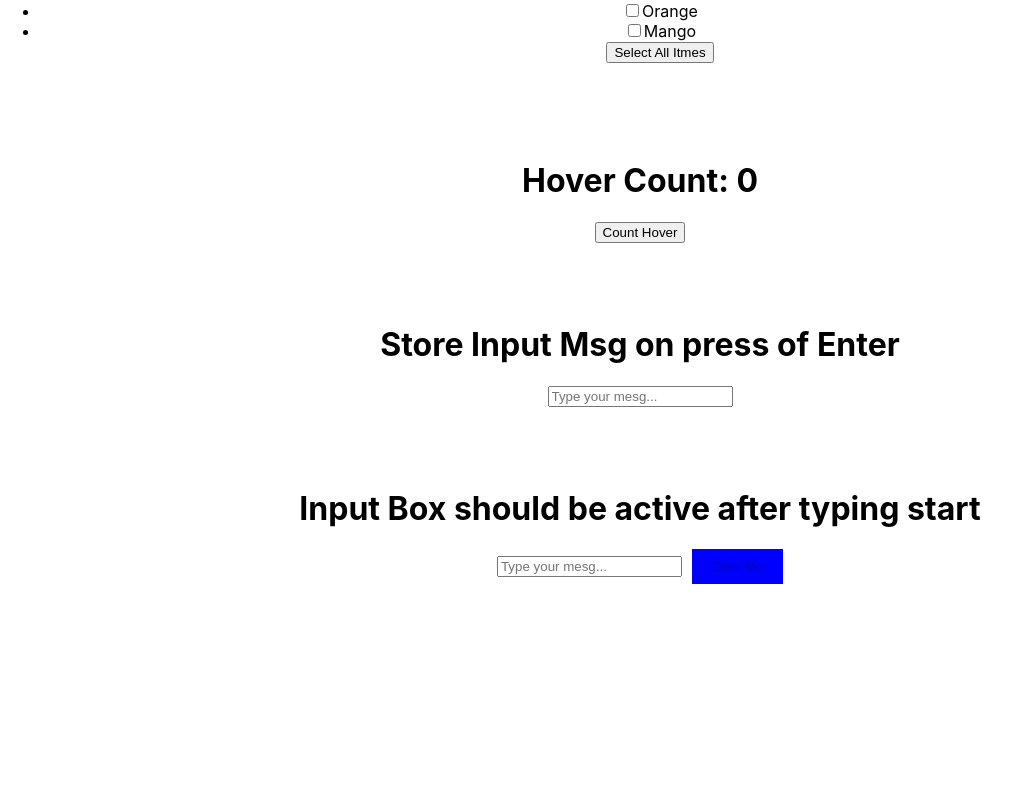
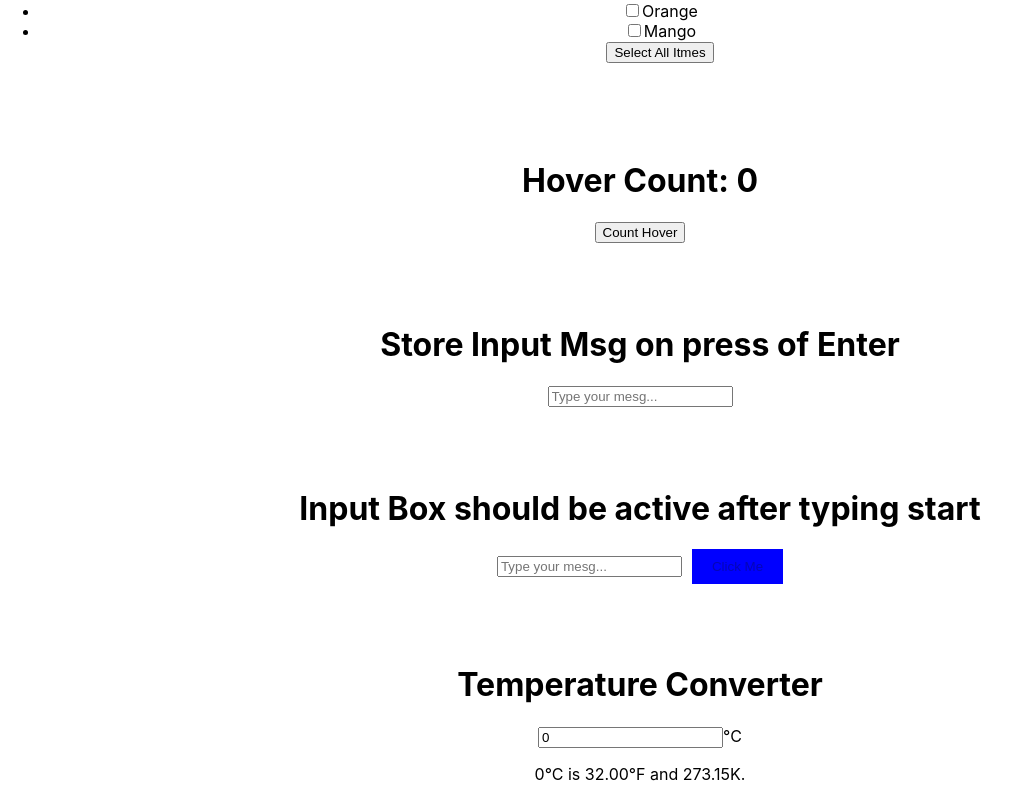
Before and after one commit to reetuTheCoder/ReactJs_Int, a React (Create React App) app in the folder solve-qst/: page / in a window 1280 px wide. Shown: the part 435-1235 px from the top of the page, without its empty margins (0-1021 px from the left). Before the commit the page ends 1019 px from the top, so only its background shows below. Built offline with nearby package versions, Linux system fonts and the light colour scheme.

Commit message:
calculate temp

```diff
--- a/solve-qst/src/App.js
+++ b/solve-qst/src/App.js
@@ -6,6 +6,7 @@ import SelectAllListItems from "./Componnet/SelectAllListItems";
 import HoverCount from "./Componnet/HoverCount";
 import InputMsgEnter from "./Componnet/InputMsgEnter";
 import BuutonActionOnClick from "./Componnet/BuutonActionOnClick";
+import TemperatureConverter from "./Componnet/TemperatureConverter";
 
 function App() {
   return (
@@ -21,6 +22,8 @@ function App() {
       <InputMsgEnter />
       <br /> <br /> <br />
       <BuutonActionOnClick />
+       <br /> <br /> <br />
+      <TemperatureConverter/>
     </div>
   );
 }
--- /dev/null
+++ b/solve-qst/src/Componnet/TemperatureConverter.js
@@ -0,0 +1,29 @@
+import { useState } from "react";
+
+const TemperatureConverter = () => {
+  const [celsius, setCelsius] = useState(0);
+
+  const fahrenheit =  (celsius * 9/5) + 32;
+  console.log("fahrenheit", fahrenheit);
+
+  const kelvin = parseFloat(celsius) + 273.15;
+  console.log("fahrenheit", kelvin);
+
+  return (
+    <div>
+      <h1>Temperature Converter</h1>
+      <input
+        type="text"
+        placeholder="Type your mesg..."
+        value={celsius}
+        onChange={(e) => setCelsius(e.target.value)}
+      />
+        <label for="input">°C</label>
+
+
+      <p> {celsius}°C is {fahrenheit.toFixed(2)}°F and {kelvin.toFixed(2)}K.</p>
+    </div>
+  );
+};
+
+export default TemperatureConverter;
```
